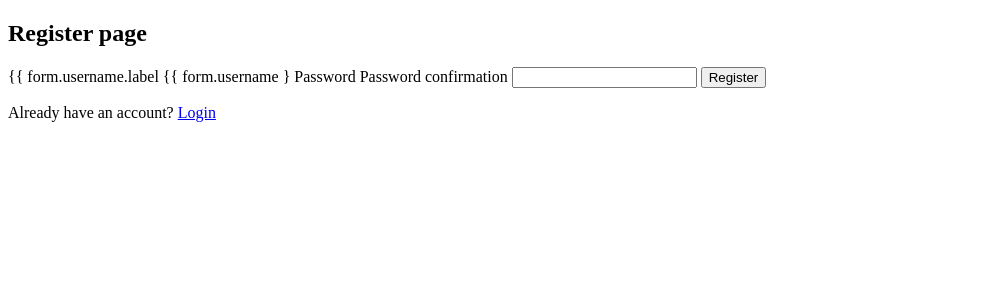
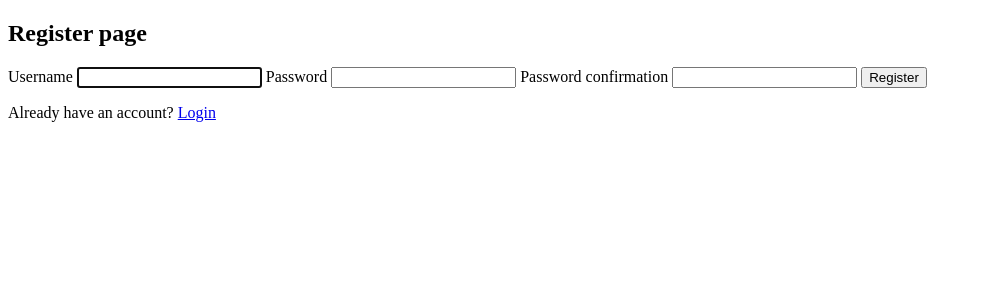
Before and after one commit to Salvador-Geniy/ToDo, a Django app: page /register/ in a window 1280 px wide. Shown: the top 300 px of the page, without its empty margins (0-982 px from the left). Run offline with Django 4.2, Linux system fonts and the light colour scheme.

Commit message:
Fix some bugs

```diff
--- a/src/templates/tasks_app/register.html
+++ b/src/templates/tasks_app/register.html
@@ -9,11 +9,11 @@
   <form method="post">
     {% csrf_token %}
 
-    <label>{{ form.username.label</label>
-    {{ form.username }
+    <label>{{ form.username.label }}</label>
+    {{ form.username }}
 
     <label>{{ form.password1.label }}</label>
-    {{ from.password1 }}
+    {{ form.password1 }}
 
     <label>{{ form.password2.label }}</label>
     {{ form.password2 }}
--- a/src/templates/tasks_app/task_list.html
+++ b/src/templates/tasks_app/task_list.html
@@ -39,7 +39,7 @@
                 <div class="task-icon task-incomplete-icon"></div>
                 <a href="{% url 'task-update' task.id %}">{{ task }}</a>
             </div>
-            <a class="delete-link" href="{% url 'task-delete' task.id">&#215;</a>
+            <a class="delete-link" href="{% url 'task-delete' task.id %}">&#215;</a>
         {% endif %}
     </div>
     {% endfor %}
```
Also changed, not shown: src/static/__init__.py (added), src/static/css/__init__.py (added), src/static/css/style.css (added).
